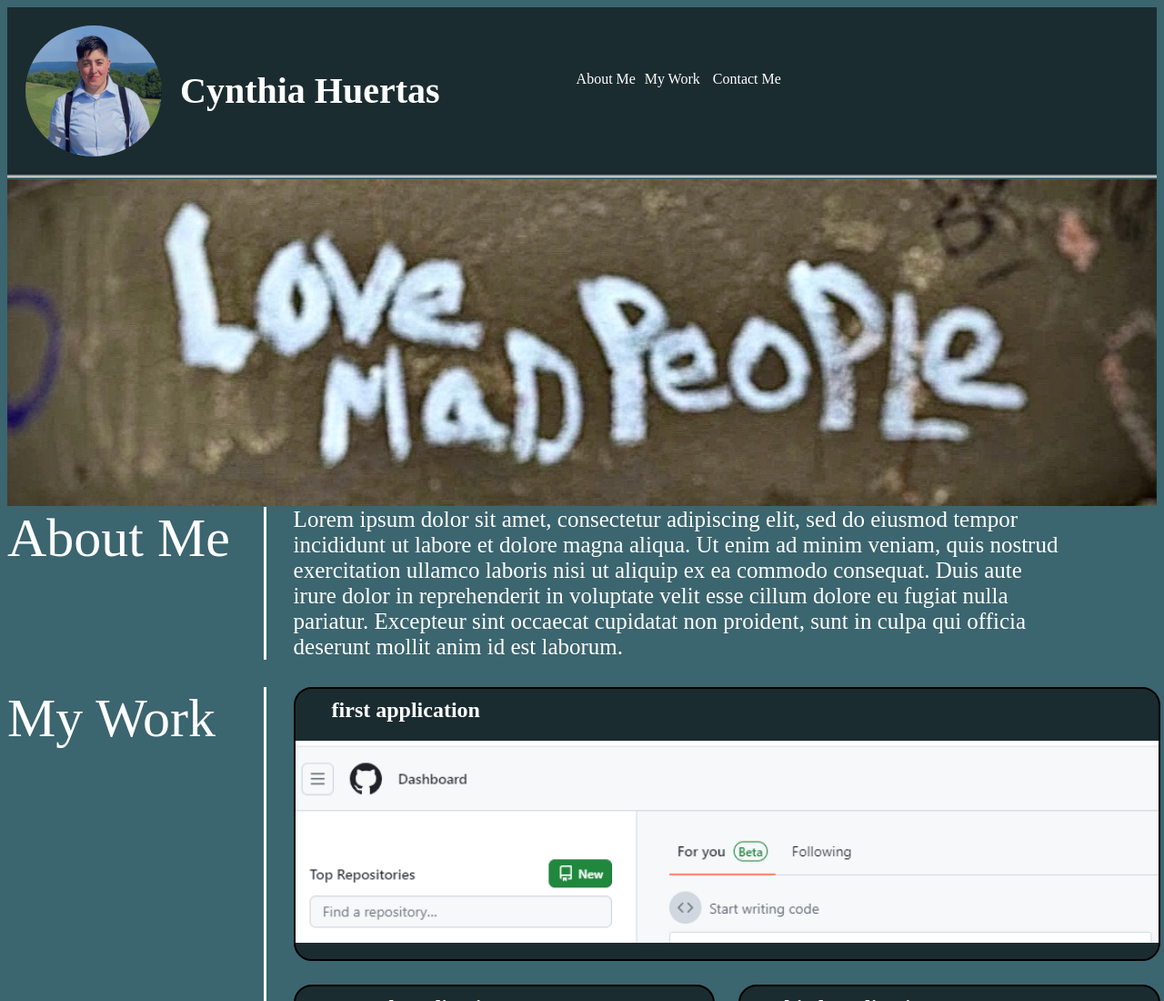
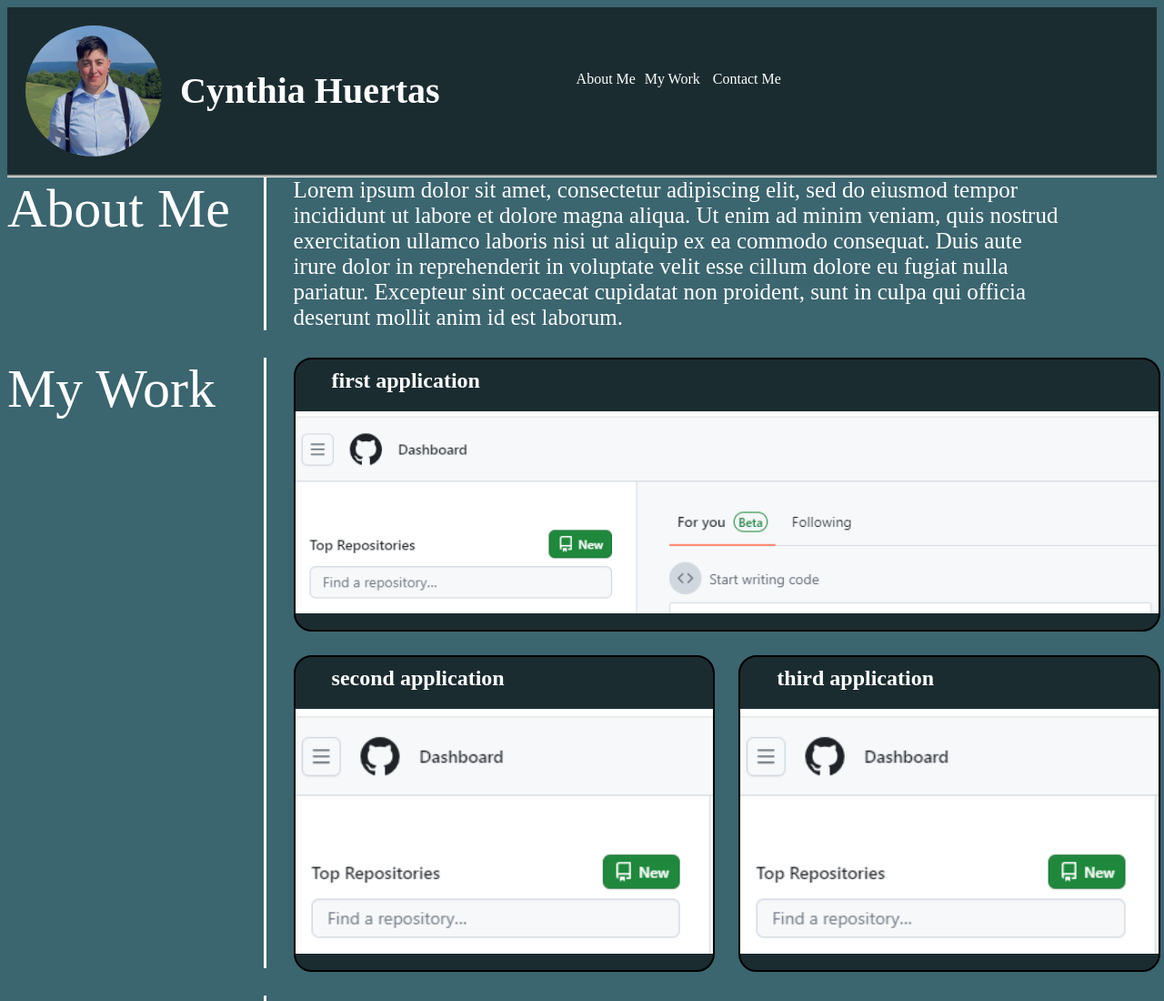
Before and after one commit to CyndiHue/cyndis_portfolio, a plain HTML site: page index.html in a window 1280 px wide. Shown: the top 1100 px of the page at 91% size. Drawn offline with Linux system fonts and the light colour scheme.

Commit message:
reverted

```diff
--- a/index.html
+++ b/index.html
@@ -24,7 +24,6 @@
             </nav>
         </section>
 
-        <img id= banner  src="assets/images/IMG-5237.jpg" alt="Brick Path Entryway on Trail">
     </header>
     <content>
         <main class="main-content">
```
